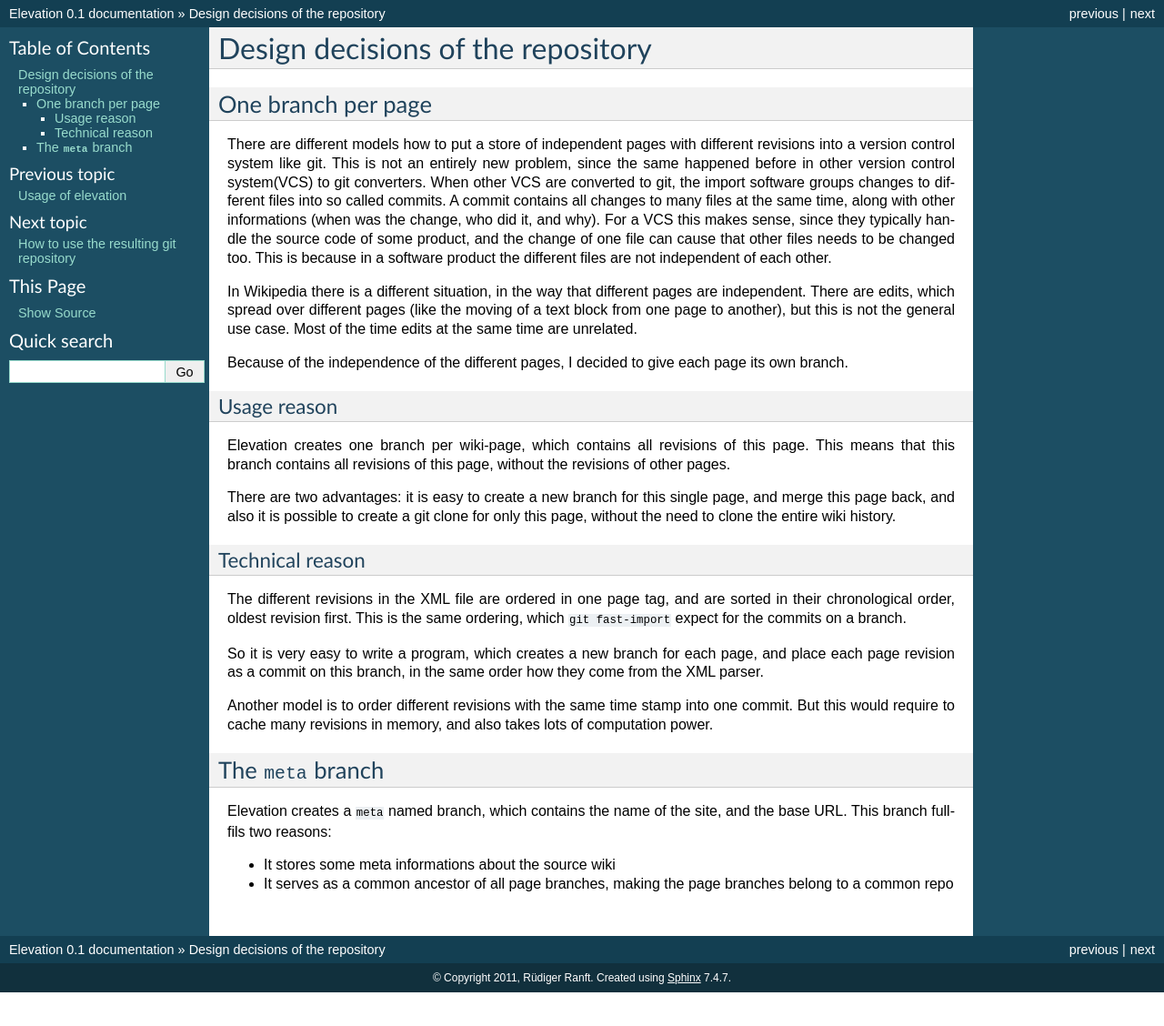
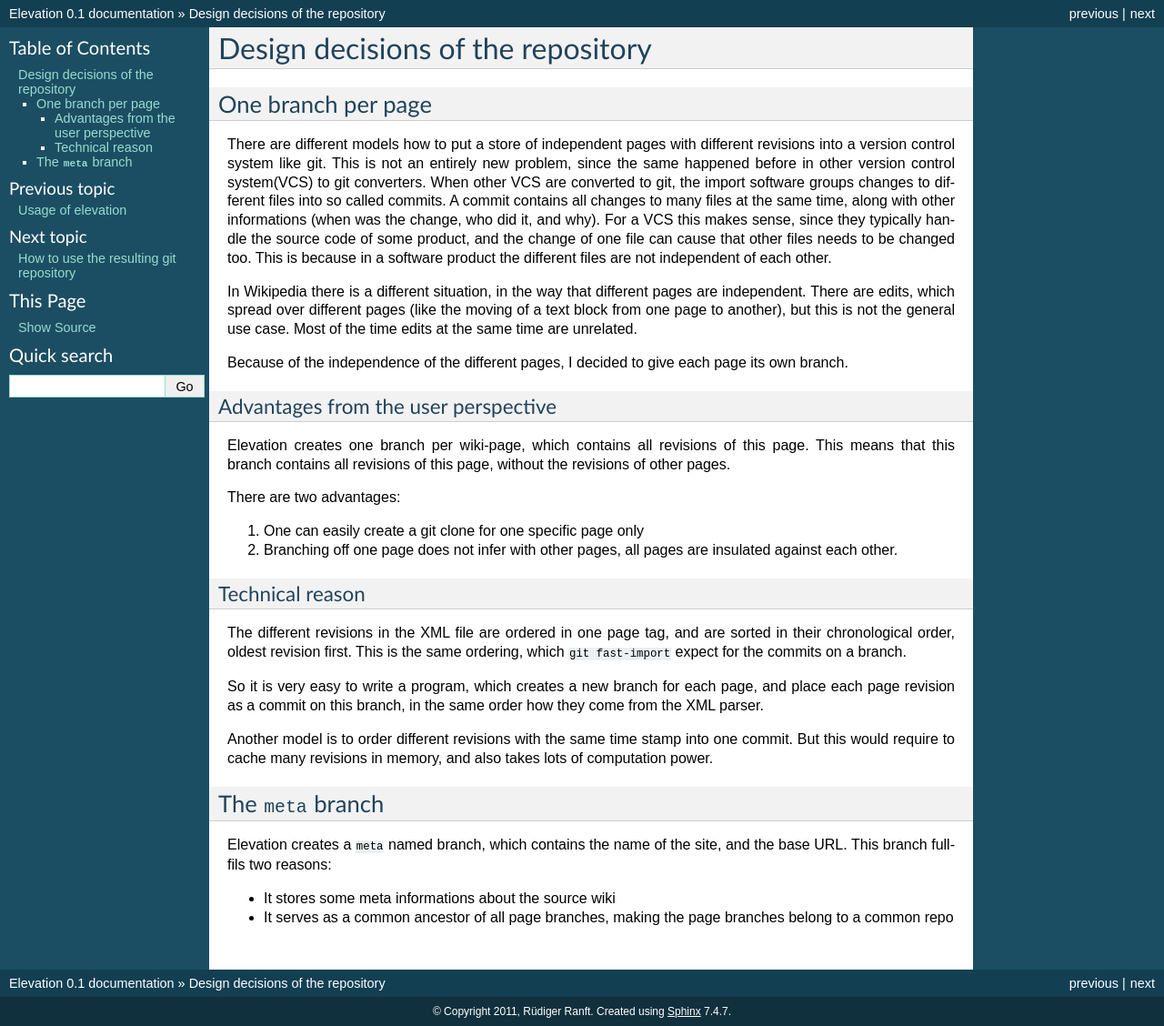
Before and after one commit to sguzman/elevation-c-import, a Sphinx documentation site: the page built from doc/design.txt, in a window 1280 px wide. Shown: the whole page at 91% size. Built offline with Sphinx 7.4.7, drawn with Linux system fonts in a browser that asks for light colours; before the commit the page ends 1091 px from its top, so only the background shows below that.

Commit message:
Paragraph reformatted.

```diff
--- a/doc/design.txt
+++ b/doc/design.txt
@@ -26,16 +26,18 @@ use case. Most of the time edits at the same time are unrelated.
 Because of the independence of the different pages, I decided to give each page
 its own branch.
 
-Usage reason
-............
+Advantages from the user perspective
+....................................
 
 Elevation creates one branch per wiki-page, which contains all revisions of
 this page. This means that this branch contains all revisions of this page,
 without the revisions of other pages.
 
-There are two advantages: it is easy to create a new branch for this single
-page, and merge this page back, and also it is possible to create a git clone
-for only this page, without the need to clone the entire wiki history.
+There are two advantages:
+
+#. One can easily create a git clone for one specific page only
+#. Branching off one page does not infer with other pages, all pages are
+   insulated against each other.
 
 Technical reason
 ................
```
